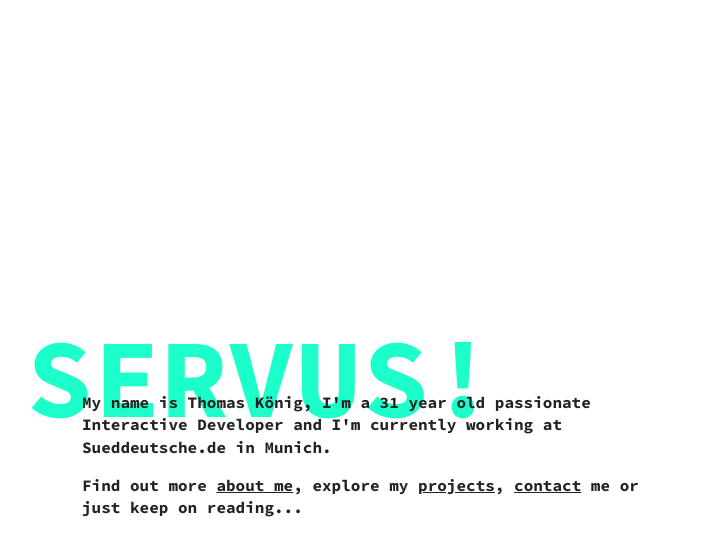
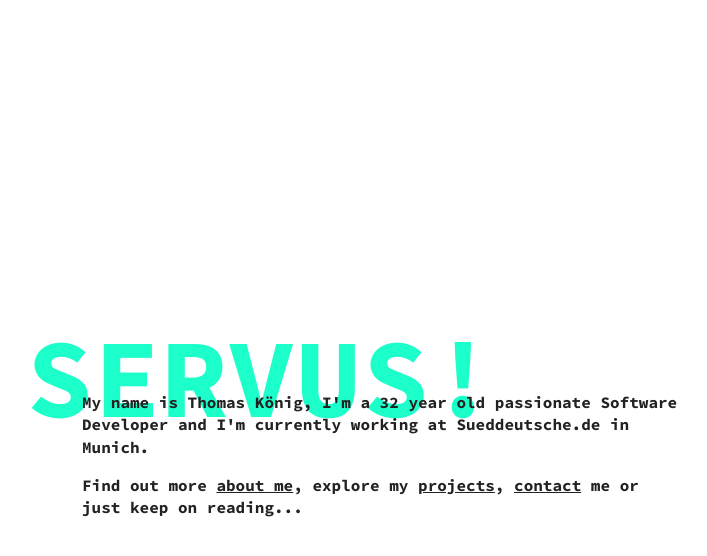
Before and after one commit to Vispercept/portfolio, a Jekyll site: the page built from index.html, in a window 1280 px wide and 900 px high. Shown: the top 556 px of the window, without its empty margins (258-965 px from the left). Built offline with Jekyll 4.4.1, drawn with Linux system fonts in a browser that asks for light colours; some of the changed text lies outside the part shown.

Commit message:
Updated 'index.html' via CloudCannon

```diff
--- a/index.html
+++ b/index.html
@@ -9,9 +9,11 @@
     </div>
     <div class="section__content">
       <p class="section__paragraph editable">
- 	My name is Thomas K&ouml;nig, I'm a 31 year old passionate Interactive Developer and I'm currently working at Sueddeutsche.de in Munich.
+ 	My name is Thomas K&ouml;nig, I'm a 32 year old passionate Software Developer and I'm currently working at Sueddeutsche.de in Munich.
  </p>
-      <p class="section__paragraph editable">Find out more <a class="link" data-hover="about me" href="#about">about me</a>, explore my <a class="link" data-hover="projects" href="#projects">projects</a>, <a class="link" data-hover="contact" href="#contact">contact</a> me or just keep on reading...</p>
+      <p class="section__paragraph editable">
+ 	Find out more <a class="link" data-hover="about me" href="#about">about me</a>, explore my <a class="link" data-hover="projects" href="#projects">projects</a>, <a class="link" data-hover="contact" href="#contact">contact</a> me or just keep on reading...
+ </p>
     </div>
   </div>
 </main>
@@ -35,7 +37,9 @@
     </div>
     <div class="section__content">
       <p class="section__paragraph editable">I've successfully completed a course in Interactive Media – a combination of informatics and design – at the <a class="link" href="//www.hs-augsburg.de/gestaltung" target="_blank" data-hover="University of Applied Sciences Hochschule Augsburg">University of Applied Sciences Hochschule Augsburg</a>.</p>
-      <p class="section__paragraph editable">I've worked for several companies like the <a class="link" href="//www.hs-augsburg.de/gestaltung" target="_blank" data-hover="University of Applied Sciences Hochschule Augsburg">University of Applied Sciences Hochschule Augsburg</a>, <a class="link" href="//www.labbinaer.de/" target="_blank" data-hover="LAB BINÆR">LAB BINÆR</a> and I‘m currently working for <a class="link" href="//www.sz.de" target="_blank" data-hover="Sueddeutsche Digitale Medien GmbH">Sueddeutsche Digitale Medien GmbH</a>.</p>
+      <p class="section__paragraph editable">
+ 	I&lsquo;m currently working for <a class="link" target="_blank" data-hover="Sueddeutsche Digitale Medien GmbH" href="//www.sz.de">Sueddeutsche Digitale Medien GmbH</a>, and I've worked for several companies like the <a class="link" target="_blank" data-hover="University of Applied Sciences Hochschule Augsburg" href="//www.hs-augsburg.de/gestaltung">University of Applied Sciences Hochschule Augsburg</a>, <a class="link" target="_blank" data-hover="LAB BINÆR" href="//www.labbinaer.de/">LAB BIN&AElig;R</a> and I&lsquo;m currently working for <a class="link" target="_blank" data-hover="Sueddeutsche Digitale Medien GmbH" href="//www.sz.de">Sueddeutsche Digitale Medien GmbH</a>.
+ </p>
     </div>
   </div>
 </section>
```
